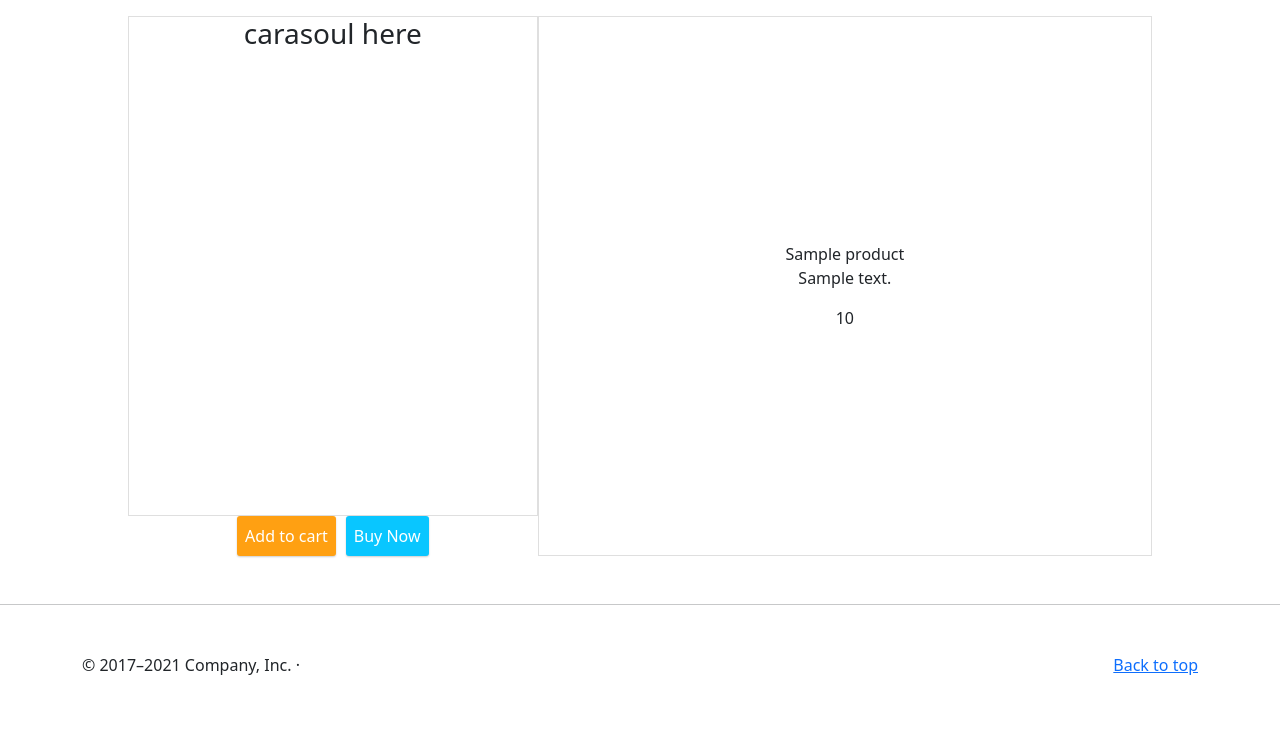
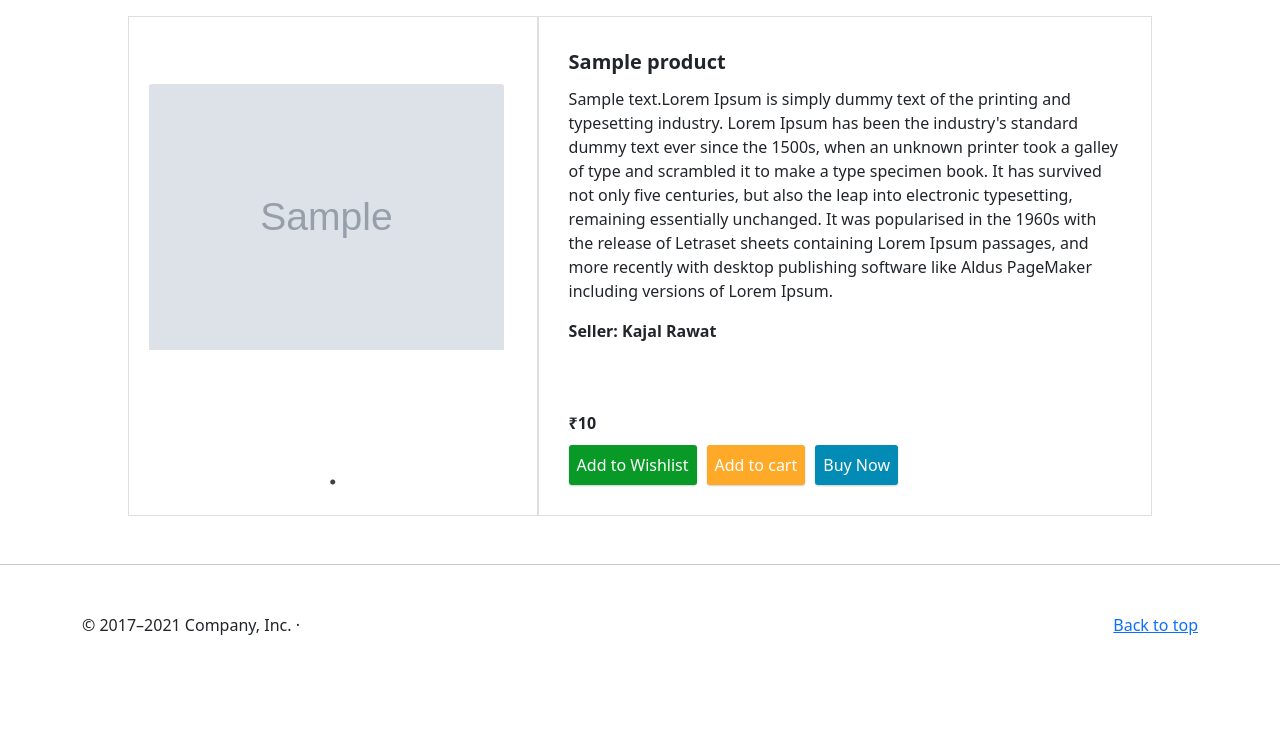
Before and after one commit to mohityadaviiitd/ecommerce, a Django app: template estore/templates/estore/itemDetails.html in a window 1280 px wide. Shown: the part 62-803 px from the top of the page. After the commit the page ends 697 px from the top, so only its background shows below. Run offline with Django 3.2, Linux system fonts and the light colour scheme; the template is opened without the code that fills it: most values are stand-ins (such as "Sample title", 1, 10 or a date in 2020); grey boxes marked "Sample" are stand-in pictures; some web fonts are replaced.

Commit message:
temp save changes

```diff
--- a/estore/templates/estore/itemDetails.html
+++ b/estore/templates/estore/itemDetails.html
@@ -7,22 +7,71 @@
 {% block content %}
 <div class="main-container global-margin">
     <div class="sub-container">
-        <div class="leftSideBar">
-            <div class="carasoul-container"><h3>carasoul here</h3></div>
+        <div onclick="consoleData('{{product.images}}')" class="leftSideBar">
+            <div class="carasoul-container">
+                <div class="item-images">
+                    {% for image in product.images %}
 
-            <div class="btn-container">
-                <div class="product addToCart"><button id="addToCartBtn">Add to cart</button></div>
-                <div class="product buyNow"><button id="buyNowBtn">Buy Now</button></div>
+                    <!-- <p>{{image}}</p> -->
+                    <div class="product-featured-card">
+                        <div class="img-container"><img class="card-img-top" src="{{image}}" alt="products" />
+                        </div>
+                    </div>
+
+
+                    {% endfor %}
+                </div>
+
+
             </div>
+
+
         </div>
         <div class="rightSideBar">
-            <div class="product name">{{product.product_name}}</div>
-            <div class="product description">
-                <p>{{ product.details}}</p>
+            <div>
+                <div class="product name" id="productTitle">{{product.product_name}}</div>
+                <div class="product description" id="productDes">
+                    <p>{{ product.details}}Lorem Ipsum is simply dummy text of the printing and typesetting industry.
+                        Lorem Ipsum has been the industry's standard dummy text ever since the 1500s, when an unknown
+                        printer took a galley of type and scrambled it to make a type specimen book. It has survived not
+                        only five centuries, but also the leap into electronic typesetting, remaining essentially
+                        unchanged. It was popularised in the 1960s with the release of Letraset sheets containing Lorem
+                        Ipsum passages, and more recently with desktop publishing software like Aldus PageMaker
+                        including versions of Lorem Ipsum.</p>
+                </div>
+                <div class="product name" id="productPrice">Seller: Kajal Rawat</div>
+
             </div>
-            <div class="product price">{{product.price}}</div>
+            <div class="bottom-wrapper">
+                <div class="product price" id="productPrice">₹{{product.price}}</div>
+                <div class="btn-container">
+                    <div class="product addToWishlist"><button id="addToWishlistBtn">Add to Wishlist</button></div>
+                    <div class="product addToCart"><button id="addToCartBtn">Add to cart</button></div>
+                    <div class="product buyNow"><button id="buyNowBtn">Buy Now</button></div>
+                </div>
+            </div>
+
+
         </div>
     </div>
 </div>
+<script type="text/javascript">
+    $(document).ready(function () {
+        $(".item-images").slick({
+            slidesToShow: 1,
+            slidesToScroll: 1,
+            autoplay: false, // todo chagne to true  in final
+            autoplaySpeed: 2000,
+            dots: true,
+            touchMove: false,
+            pauseOnHover: true,
+            centerMode: false,
+            arrows: false,
+        });
+    });
+    function consoleData(product) {
+        console.log('--------datate--', product)
+    }
+</script>
 <hr class="featurette-divider">
 {% endblock %}
--- a/estore/urls.py
+++ b/estore/urls.py
@@ -12,7 +12,7 @@ urlpatterns = [
     path('products/search/<str:searchQuery>/sort/<str:sortBy>', views.products, name="products"),
     path('products/search/<str:searchQuery>/filter/<str:filterQuery>/sort/<str:sortBy>', views.products, name="products"),
     path('products/', views.products, name="products"),
-    path('itemDetails/id=<int:item_id>', views.items, name="items"),
+    path('itemDetails/id/<int:item_id>', views.items, name="items"),
     path('signin/', views.signin, name="signin"),
 	path('checkout/', views.checkout, name="checkout"),
     path('profile/', views.profile, name="profile"),
--- a/static/css/styles.css
+++ b/static/css/styles.css
@@ -44,24 +44,26 @@ img:hover {
 .searchIcon {
   color: #ffffff;
 }
-
-
+.carousal-img{
+  height: 600px;
+  width: 100%;
+}
 .carousel-caption {
   bottom: 3rem;
   z-index: 10;
 }
 
 .carousel-item {
-  height: 40rem;
+  height: 30rem;
 }
 
-.carousel-item>img {
+/* .carousel-item>img {
   position: absolute;
   top: 0;
   left: 0;
   min-width: 100%;
   height: auto;
-}
+} */
 
 #search_icon {
   position: absolute;
--- a/static/items/itemStyle.css
+++ b/static/items/itemStyle.css
@@ -30,15 +30,15 @@
 
 .leftSideBar {
     flex: 40%;
-
+    max-width: 40%;
 }
 
 .rightSideBar {
     flex: 60%;
     display: flex;
     flex-direction: column;
-    align-items: center;
-    justify-content: center;
+    align-items: flex-start;
+    justify-content:space-between;
     width: 100%;
     border: solid rgba(0, 0, 0, .125);
     border-width: 1px;
@@ -53,10 +53,12 @@
     flex-wrap: wrap;
 }
 
-.product-featured-card {
+.product-featured-card{
     padding-right: 5px;
     padding-bottom: 5px;
-}
+    margin-right: 8px;
+    height:450px !important;
+  }
 
 .btn-container {
     display: flex;
@@ -66,7 +68,6 @@
 }
 
 .carasoul-container {
-    display: flex;
     justify-content: center;
     width: 100%;
     border: solid rgba(0, 0, 0, .125);
@@ -75,28 +76,47 @@
 }
 
 .addToCart {
-    margin-right: 10px;
+    margin: 0px 10px;
 }
-#addToCartBtn{
+#addToWishlistBtn{
     padding: 8px;
     border-radius: 3px;
     box-shadow: 0 1px 2px 0 rgb(0 0 0 / 20%);
     border: none;
     float: left;
-    background: rgb(255, 160, 18);
+    background: rgb(8, 153, 39);
     color: #fff;
 }
 
-#buyNowBtn{
+
+#addToWishlistBtn:active {
     padding: 8px;
     border-radius: 3px;
     box-shadow: 0 1px 2px 0 rgb(0 0 0 / 20%);
     border: none;
     float: left;
-    background: rgb(9, 198, 255);
+    background: rgb(8, 141, 42);
     color: #fff;
 }
 
+#addToWishlistBtn:hover {
+    padding: 8px;
+    border-radius: 3px;
+    box-shadow: 0 1px 2px 0 rgb(0 0 0 / 20%);
+    border: none;
+    float: left;
+    background: rgb(5, 197, 92);
+    color: #fff;
+}
+#addToCartBtn {
+    padding: 8px;
+    border-radius: 3px;
+    box-shadow: 0 1px 2px 0 rgb(0 0 0 / 20%);
+    border: none;
+    float: left;
+    background: rgb(255, 169, 41);
+    color: #fff;
+}
 #addToCartBtn:active {
     padding: 8px;
     border-radius: 3px;
@@ -107,15 +127,6 @@
     color: #fff;
 }
 
-#buyNowBtn:active{
-    padding: 8px;
-    border-radius: 3px;
-    box-shadow: 0 1px 2px 0 rgb(0 0 0 / 20%);
-    border: none;
-    float: left;
-    background: rgb(9, 198, 255);
-    color: #fff;
-}
 #addToCartBtn:hover {
     padding: 8px;
     border-radius: 3px;
@@ -125,7 +136,24 @@
     background: rgb(236, 142, 1);
     color: #fff;
 }
-
+#buyNowBtn{
+    padding: 8px;
+    border-radius: 3px;
+    box-shadow: 0 1px 2px 0 rgb(0 0 0 / 20%);
+    border: none;
+    float: left;
+    background: rgb(2, 139, 180);
+    color: #fff;
+}
+#buyNowBtn:active{
+    padding: 8px;
+    border-radius: 3px;
+    box-shadow: 0 1px 2px 0 rgb(0 0 0 / 20%);
+    border: none;
+    float: left;
+    background: rgb(4, 125, 161);
+    color: #fff;
+}
 #buyNowBtn:hover {
     padding: 8px;
     border-radius: 3px;
@@ -135,3 +163,39 @@
     background: rgb(0, 151, 197);
     color: #fff;
 }
+.img-container{
+    height: 400px !important;
+    width: 100%;
+    overflow: hidden;
+    display: flex;
+    align-items: center; /* vertical */
+    justify-content: center; /* horizontal */
+    padding: 20px;
+    /* object-fit: contain; */
+  }
+  .item-images{
+      height: 450px;
+  }
+
+  .card-img-top{
+    height:auto !important;
+    width: 100%;
+  }
+  #productTitle{
+    font-size: 20px;
+    font-weight: 700;
+    margin-top: 30px;
+  }
+  #productDes{
+      font-size: 16px;
+      margin-top: 10px;
+  }
+  #productPrice{
+      font-size: 16px;
+      font-weight: 600;
+      margin-top: 10px;
+      margin-bottom: 10px;
+  }
+  .bottom-wrapper{
+      padding-bottom: 30px;
+  }
```
Also changed, not shown: estore/templates/estore/shop.html (+16 -13 lines), estore/views.py (+9 -4 lines), static/shopfile/shopStyle.css (+10 -2 lines), static/media/camera.jpg (added), static/media/laptop.jpg (added), static/media/mobile.jpg (added), static/media/tv.jpg (added), 1 other file.
